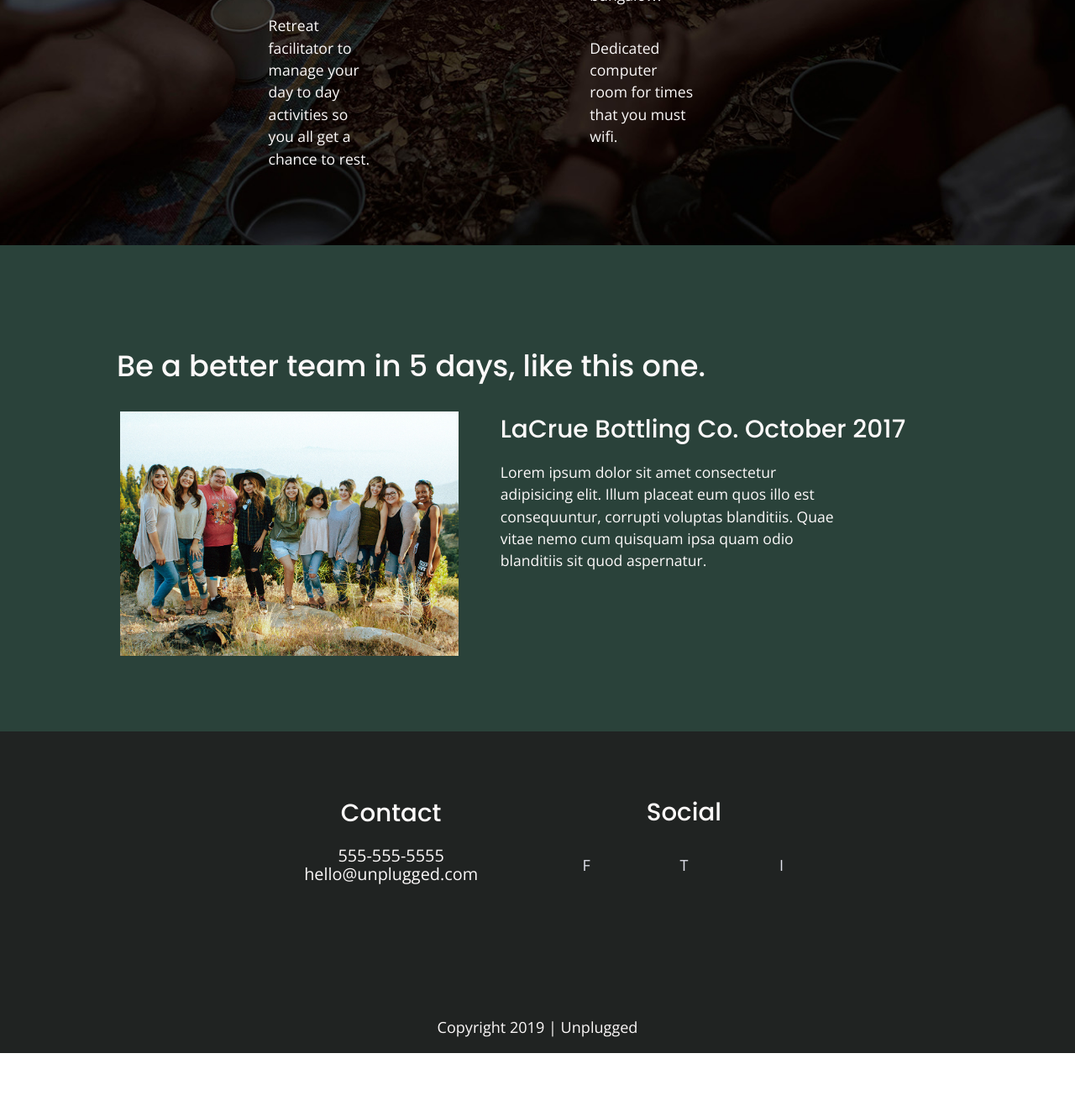
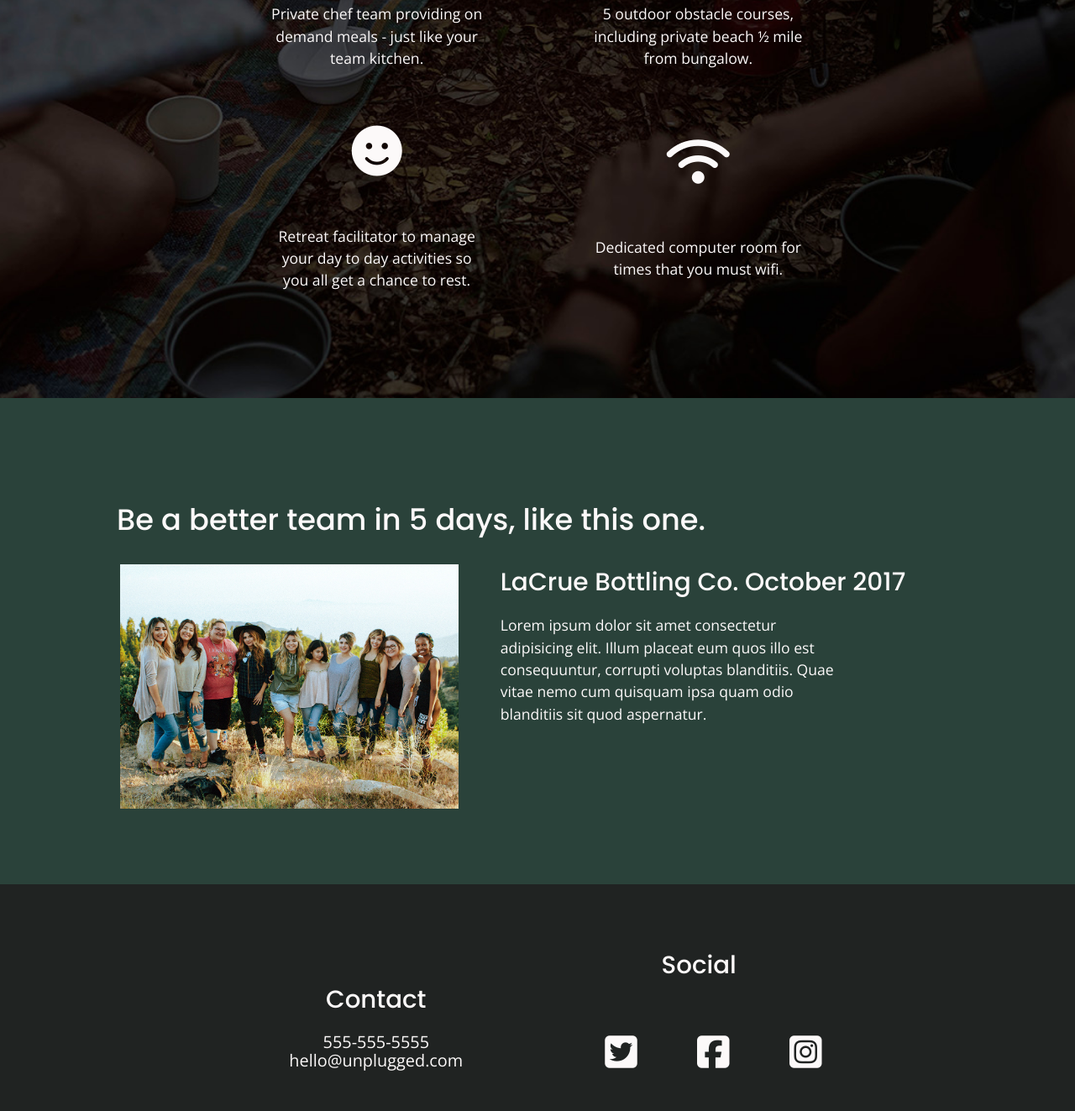
Before and after one commit to benjamin-gdwn/unplugged-retreat, a website: page index.html in a window 1280 px wide. Shown: the part 1597-2920 px from the top of the page at 84% size. Before the commit the page ends 2851 px from the top, so only its background shows below. Drawn offline with nearby package versions, Linux system fonts and the light colour scheme.

Commit message:
Font icons added to social and features sections

```diff
--- a/css/main.css
+++ b/css/main.css
@@ -221,12 +221,15 @@ footer .content-wrapper {
   flex-flow: column wrap;
   text-align: center;
 }
+footer .social-icons {
+
+}
 
 footer .social p{
   display: flex;
   justify-content: center;
   align-items: center;
-  width: 5%;
+
 }
 
 footer .social-icons{
@@ -234,7 +237,11 @@ footer .social-icons{
   justify-content: space-around;
   align-items: center;
   flex-flow: row wrap;
+  padding-left: 55px;
 
+}
+footer .social-icons p{
+  height: 100px;
 }
 /* ======================================================================================
         Header  Styles
@@ -289,6 +296,7 @@ footer .social h4{
 footer .social-icons {
   text-decoration: none;
   list-style: none;
+  padding: 0;
 }
 
 footer .copyright {
@@ -300,7 +308,10 @@ footer .copyright p{
   margin:0 auto;
   padding: 0 auto;
 }
-
+.social-icons i{
+  font-size: 2.75em;
+  padding: 15px;
+}
 
 /* ======================================================================================
         Home Page
@@ -388,16 +399,21 @@ section .hero-area{
   font-weight: 400;
   /* flex-basis: 80%; */
 }
-
+.features i {
+  font-size: 3.75em;
+  margin-bottom: 40px;
+}
 .features p {
-  margin: 0;
+  text-align: center;
+  /* margin: 0; */
   font-size: 1.1em;
   line-height: 1.5em;
 }
 .features article {
   width: 50%;
-  padding: 0 15px;
+  padding: 20px 15px;
   margin: 15px auto;
+  text-align: center;
 }
 .features .content-wrapper{
   margin: 0 20px;
@@ -700,6 +716,9 @@ input[type=button] {
   footer .social h4{
     padding: 0;
   }
+  footer .social-icons{
+    padding-left: 55px;
+  }
 
   /* ==========================================================================
     Homepage Styling
@@ -926,9 +945,7 @@ input[type=button] {
     align-items: center;
     flex-flow: row wrap;
   }
- .feature-item-description {
-   width: 50%;
- }
+
  .reviews .content-wrapper {
   flex-basis: 90%;
   justify-content: space-evenly;
--- a/index.html
+++ b/index.html
@@ -18,6 +18,7 @@
 
   <link rel="stylesheet" href="css/normalize.css">
   <link rel="stylesheet" href="css/main.css">
+  <script src="https://kit.fontawesome.com/342f83557c.js" crossorigin="anonymous"></script>
 
   <meta name="theme-color" content="#fafafa">
   <link href="https://fonts.googleapis.com/css?family=Open+Sans:400,700|Poppins:500,700" rel="stylesheet">
@@ -92,26 +93,32 @@
               <div class="features-items">
 
                   <article>
+                    <i class="fas fa-campground"></i>
                     <p class="fontawesome-icon"></p>
                     <p class="feature-item-description">Located in a peaceful bungalow outside of Lake Geneva, Wisconsin.</p>
                   </article>
                   <article>
+                    <i class="fas fa-bed"></i>
                     <p class="fontawesome-icon"></p>
                     <p class="feature-item-description">12 private rooms with ensuite bathrooms, 2 group meeting rooms, and 4 breakout rooms.</p>
                   </article>
                   <article>
+                    <i class="fas fa-utensils"></i>
                     <p class="fontawesome-icon"></p>
                     <p class="feature-item-description">Private chef team providing on demand meals - just like your team kitchen.</p>
                   </article>
                   <article>
+                    <i class="fas fa-shoe-prints"></i>
                     <p class="fontawesome-icon"></p>
                     <p class="feature-item-description">5 outdoor obstacle courses, including private beach &frac12; mile from bungalow. </p>
                   </article>
                   <article>
+                    <i class="fas fa-smile"></i>
                     <p class="fontawesome-icon"></p>
                     <p class="feature-item-description">Retreat facilitator to manage your day to day activities so you all get a chance to rest.</p>
                   </article>
                   <article>
+                    <i class="fas fa-wifi"></i>
                     <p class="fontawesome-icon"></p>
                     <p class="feature-item-description">Dedicated computer room for times that you must wifi.</p>
                   </article>
@@ -169,9 +176,9 @@
 
             <div class="social-icons">
 
-              <p><a href="twitter" target="_blank"><img src="" alt="">F</a></p>
-              <p><a href="facebook" target="_blank"><img src="" alt="">T</a></p>
-              <p><a href="insta" target="_blank"><img src="" alt="">I</a></p>
+              <i class="fa-brands fa-twitter-square"></i><p class="fontawesome-icon"><a href="twitter" target="_blank"><img src="" alt=""></a></p>
+              <i class="fa-brands fa-facebook-square"></i><p class="fontawesome-icon"><a href="facebook" target="_blank"><img src="" alt=""></a></p>
+              <i class="fa-brands fa-instagram-square"></i><p class="fontawesome-icon"><a href="insta" target="_blank"><img src="" alt=""></a></p>
 
             </div>
 
```
Also changed, not shown: about/index.html (+4 -3 lines), faq/index.html (+4 -4 lines).
